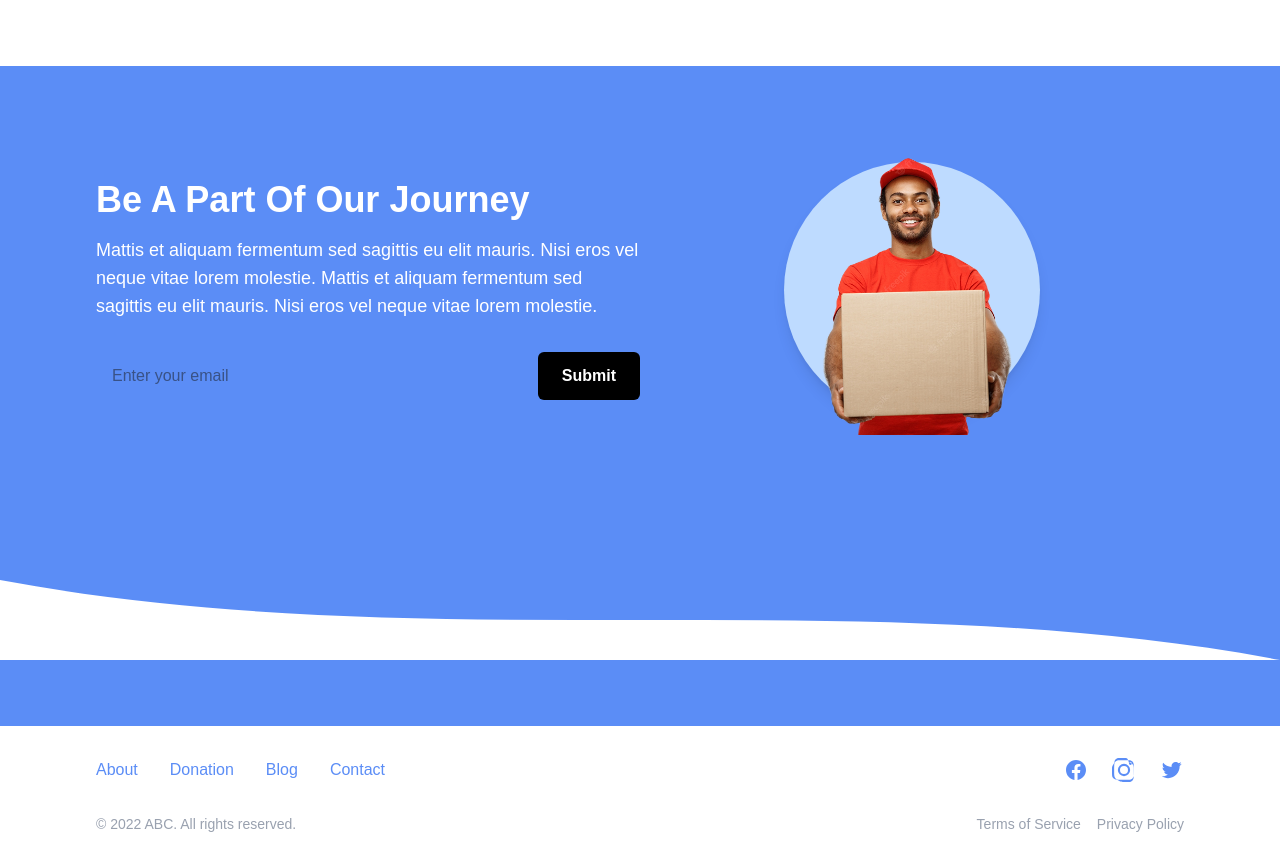
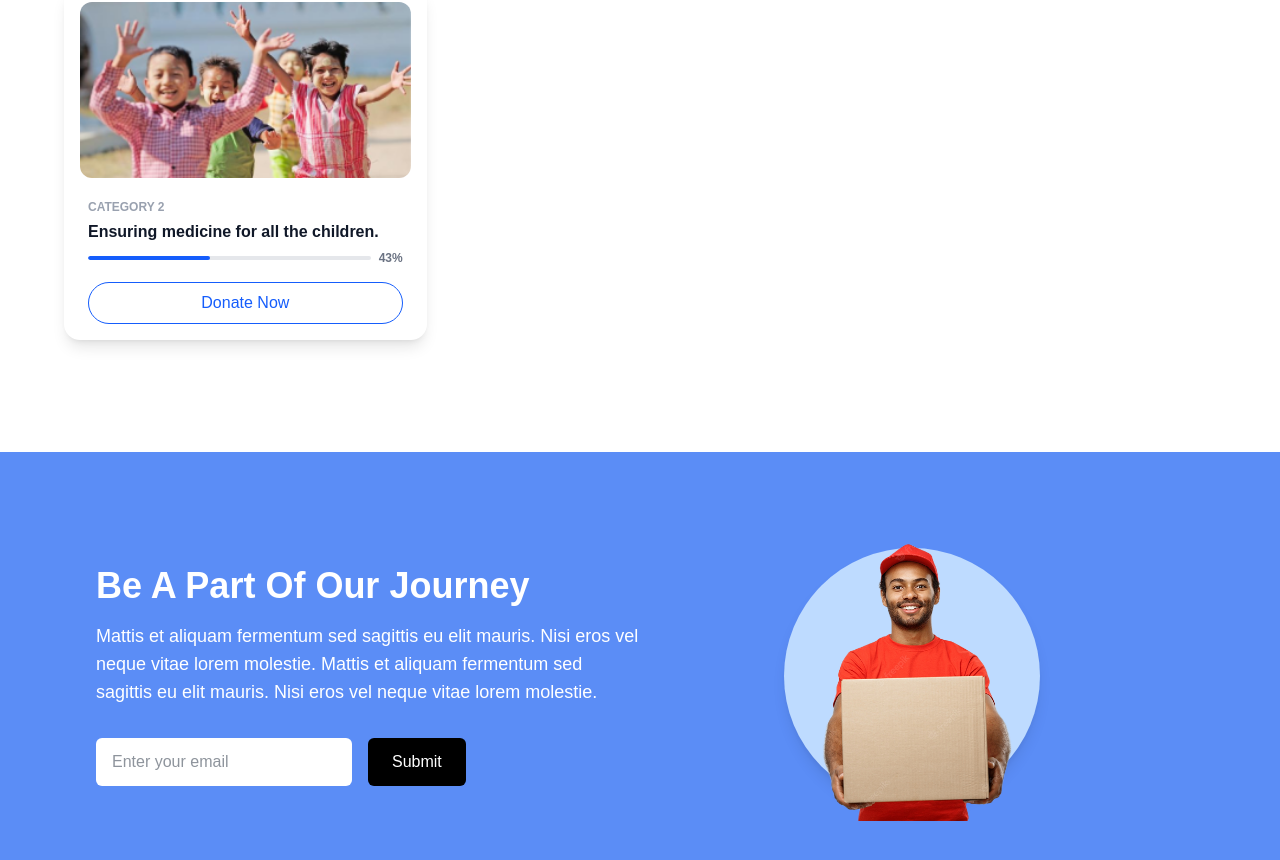
Before and after one commit to 9ightshade/oneClick.Donate, a Next.js app: page /donation in a window 1280 px wide. Shown: the part 680-1540 px from the top of the page. Built offline with nearby package versions, Linux system fonts and the light colour scheme.

Commit message:
donate and footer

```diff
--- a/components/categories.tsx
+++ b/components/categories.tsx
@@ -1,71 +1,78 @@
 "use client";
-import Image from 'next/image'
-import { useState } from 'react'
+import Image from "next/image";
+import { useState } from "react";
 import kids from "@/public/kids.png";
 
 const categories = [
-  { label: 'All' },
-  { label: 'Category 1' },
-  { label: 'Category 2' },
-  { label: 'Category 3' },
-]
+  { label: "All" },
+  { label: "Category 1" },
+  { label: "Category 2" },
+  { label: "Category 3" },
+];
 
 const cards = [
   {
     id: 1,
-    category: 'Category 1',
-    title: 'Ensuring medicine for all the children.',
+    category: "Category 1",
+    title: "Ensuring medicine for all the children.",
     image: kids,
     progress: 50,
   },
   {
     id: 2,
-    category: 'Category 1',
-    title: 'Ensuring medicine for all the children.',
+    category: "Category 1",
+    title: "Ensuring medicine for all the children.",
     image: kids,
     progress: 66,
   },
   {
     id: 3,
-    category: 'Category 2',
-    title: 'Ensuring medicine for all the children.',
+    category: "Category 2",
+    title: "Ensuring medicine for all the children.",
     image: kids,
     progress: 43,
   },
-]
+  {
+    id: 4,
+    category: "Category 2",
+    title: "Ensuring medicine for all the children.",
+    image: kids,
+    progress: 43,
+  },
+];
 
 export default function CategoriesSection() {
-  const [selected, setSelected] = useState('All')
+  const [selected, setSelected] = useState("All");
 
   const filteredCards =
-    selected === 'All'
+    selected === "All"
       ? cards
-      : cards.filter(card => card.category === selected)
+      : cards.filter((card) => card.category === selected);
 
   return (
     <section className="w-full bg-white py-12 px-4">
       {/* Header */}
-      <div className="max-w-4xl mx-auto text-center">
+      <div className="max-w-4xl mx-auto text-center text-black">
         <h2 className="text-3xl md:text-4xl font-bold mb-2">
           Help us <span className="text-blue-600">save</span> the world
         </h2>
         <p className="text-gray-500 mb-8">
-          Mattis et aliquam fermentum sed sagittis eu elit mauris. Nisi eros vel neque vitae lorem molestie.
+          Mattis et aliquam fermentum sed sagittis eu elit mauris. Nisi eros vel
+          neque vitae lorem molestie.
         </p>
       </div>
       {/* Categories Tabs */}
       <div className="max-w-4xl mx-auto mb-8">
         <div className="flex flex-wrap gap-6 md:gap-10 font-medium items-center">
-          {categories.map(cat => (
+          {categories.map((cat) => (
             <button
               key={cat.label}
               onClick={() => setSelected(cat.label)}
               className={`relative pb-2 transition-colors ${
                 selected === cat.label
-                  ? 'text-blue-600'
-                  : 'text-gray-700 hover:text-blue-600'
-              }`}
-            >
+                  ? "text-blue-600"
+                  : "text-gray-700 hover:text-blue-600"
+              }`}>
               {cat.label}
               {selected === cat.label && (
                 <span className="absolute left-0 -bottom-1 w-full h-1 bg-blue-600 rounded"></span>
@@ -76,11 +83,10 @@ export default function CategoriesSection() {
       </div>
       {/* Cards */}
       <div className="max-w-6xl mx-auto grid gap-8 grid-cols-1 sm:grid-cols-2 md:grid-cols-3">
-        {filteredCards.map(card => (
+        {filteredCards.map((card) => (
           <div
             key={card.id}
-            className="bg-white rounded-2xl shadow-lg p-4 flex flex-col items-center transition hover:shadow-xl"
-          >
+            className="bg-white rounded-2xl shadow-lg p-4 flex flex-col items-center transition hover:shadow-xl">
             <div className="w-full h-44 relative rounded-xl overflow-hidden mb-4">
               <Image
                 src={card.image}
@@ -119,5 +125,5 @@ export default function CategoriesSection() {
         ))}
       </div>
     </section>
-  )
+  );
 }
--- a/components/footer.tsx
+++ b/components/footer.tsx
@@ -1,6 +1,15 @@
+"use client";
 import Image from "next/image";
+import { useState } from "react";
+import { Facebook, Youtube, Twitter } from "lucide-react";
 import delivery from "@/public/person.png";
 export default function Footer() {
+  const [email, setEmail] = useState("");
+
+  const handleSubmit = () => {
+    alert(`Email submitted: ${email}`);
+    setEmail("");
+  };
   return (
     <div className="min-h-screen flex flex-col justify-between bg-[#5B8DF6]">
       {/* Hero Section */}
@@ -19,11 +28,13 @@ export default function Footer() {
             <input
               type="email"
               placeholder="Enter your email"
-              className="px-4 py-3 rounded-md outline-none border-none flex-1"
+              className="px-4 py-3 rounded-md text-gray-800 outline-none bg-white w-full sm:w-64"
+              value={email}
+              onChange={(e) => setEmail(e.target.value)}
             />
             <button
-              type="submit"
-              className="bg-black text-white px-6 py-3 rounded-md font-semibold hover:bg-gray-800 transition">
+              onClick={handleSubmit}
+              className="bg-black text-white px-6 py-3 rounded-md hover:bg-gray-800 cursor-pointer transition-colors">
               Submit
             </button>
           </form>
@@ -73,30 +84,15 @@ export default function Footer() {
             </a>
           </div>
           {/* Social Icons */}
-          <div className="flex space-x-6">
-            <a href="#" aria-label="Facebook">
-              <svg
-                className="w-6 h-6 text-[#5B8DF6] hover:text-blue-700"
-                fill="currentColor"
-                viewBox="0 0 24 24">
-                <path d="M22 12c0-5.522-4.477-10-10-10S2 6.478 2 12c0 5.013 3.676 9.128 8.438 9.877v-6.987h-2.54v-2.89h2.54V9.797c0-2.506 1.492-3.89 3.777-3.89 1.094 0 2.238.195 2.238.195v2.46h-1.261c-1.243 0-1.632.771-1.632 1.562v1.875h2.773l-.443 2.89h-2.33v6.987C18.324 21.128 22 17.013 22 12" />
-              </svg>
+          <div className="flex space-x-4">
+            <a href="#" className="text-blue-500 hover:text-blue-700">
+              <Facebook size={24} />
             </a>
-            <a href="#" aria-label="Instagram">
-              <svg
-                className="w-6 h-6 text-[#5B8DF6] hover:text-pink-600"
-                fill="currentColor"
-                viewBox="0 0 24 24">
-                <path d="M12 2.163c3.204 0 3.584.012 4.85.07 1.366.062 2.633.333 3.608 1.308.974.974 1.246 2.242 1.308 3.608.058 1.266.07 1.646.07 4.85s-.012 3.584-.07 4.85c-.062 1.366-.333 2.633-1.308 3.608-.974.974-2.242 1.246-3.608 1.308-1.266.058-1.646.07-4.85.07s-3.584-.012-4.85-.07c-1.366-.062-2.633-.333-3.608-1.308-.974-.974-1.246-2.242-1.308-3.608C2.175 15.647 2.163 15.267 2.163 12s.012-3.584.07-4.85c.062-1.366.333-2.633 1.308-3.608.974-.974 2.242-1.246 3.608-1.308C8.416 2.175 8.796 2.163 12 2.163zm0-2.163C8.741 0 8.332.013 7.052.072 5.771.131 4.659.385 3.678 1.366 2.697 2.347 2.443 3.459 2.384 4.74.013 8.332 0 8.741 0 12c0 3.259.013 3.668.072 4.948.059 1.281.313 2.393 1.294 3.374.981.981 2.093 1.235 3.374 1.294C8.332 23.987 8.741 24 12 24c3.259 0 3.668-.013 4.948-.072 1.281-.059 2.393-.313 3.374-1.294.981-.981 1.235-2.093 1.294-3.374.059-1.28.072-1.689.072-4.948 0-3.259-.013-3.668-.072-4.948-.059-1.281-.313-2.393-1.294-3.374-.981-.981-2.093-1.235-3.374-1.294C15.668.013 15.259 0 12 0zm0 5.838a6.162 6.162 0 1 0 0 12.324 6.162 6.162 0 0 0 0-12.324zm0 10.162a3.999 3.999 0 1 1 0-7.998 3.999 3.999 0 0 1 0 7.998zm6.406-11.845a1.44 1.44 0 1 0 0 2.881 1.44 1.44 0 0 0 0-2.881z" />
-              </svg>
+            <a href="#" className="text-blue-500 hover:text-blue-700">
+              <Youtube size={24} />
             </a>
-            <a href="#" aria-label="Twitter">
-              <svg
-                className="w-6 h-6 text-[#5B8DF6] hover:text-blue-400"
-                fill="currentColor"
-                viewBox="0 0 24 24">
-                <path d="M19.633 7.997c.013.176.013.352.013.528 0 5.386-4.099 11.6-11.6 11.6-2.306 0-4.452-.676-6.258-1.844.322.038.644.051.98.051 1.917 0 3.682-.655 5.086-1.758-1.793-.032-3.306-1.216-3.825-2.843.25.038.506.064.772.064.372 0 .732-.051 1.073-.143-1.872-.377-3.282-2.029-3.282-4.017v-.051c.552.307 1.186.491 1.86.512a4.075 4.075 0 0 1-1.817-3.397c0-.749.202-1.452.553-2.057 2.013 2.468 5.025 4.088 8.431 4.263-.07-.299-.107-.611-.107-.936 0-2.25 1.823-4.073 4.073-4.073 1.172 0 2.234.496 2.978 1.292.93-.183 1.803-.522 2.59-.99-.305.951-.951 1.748-1.793 2.25.827-.099 1.614-.318 2.347-.644-.548.819-1.24 1.542-2.037 2.119z" />
-              </svg>
+            <a href="#" className="text-blue-500 hover:text-blue-700">
+              <Twitter size={24} />
             </a>
           </div>
         </div>
--- a/package.json
+++ b/package.json
@@ -11,6 +11,7 @@
   },
   "dependencies": {
     "@heroicons/react": "^2.2.0",
+    "lucide-react": "^0.510.0",
     "next": "15.3.2",
     "react": "^19.0.0",
     "react-dom": "^19.0.0"
```
Also changed, not shown: 1 other file (tests, documents, lock files or other folders).
